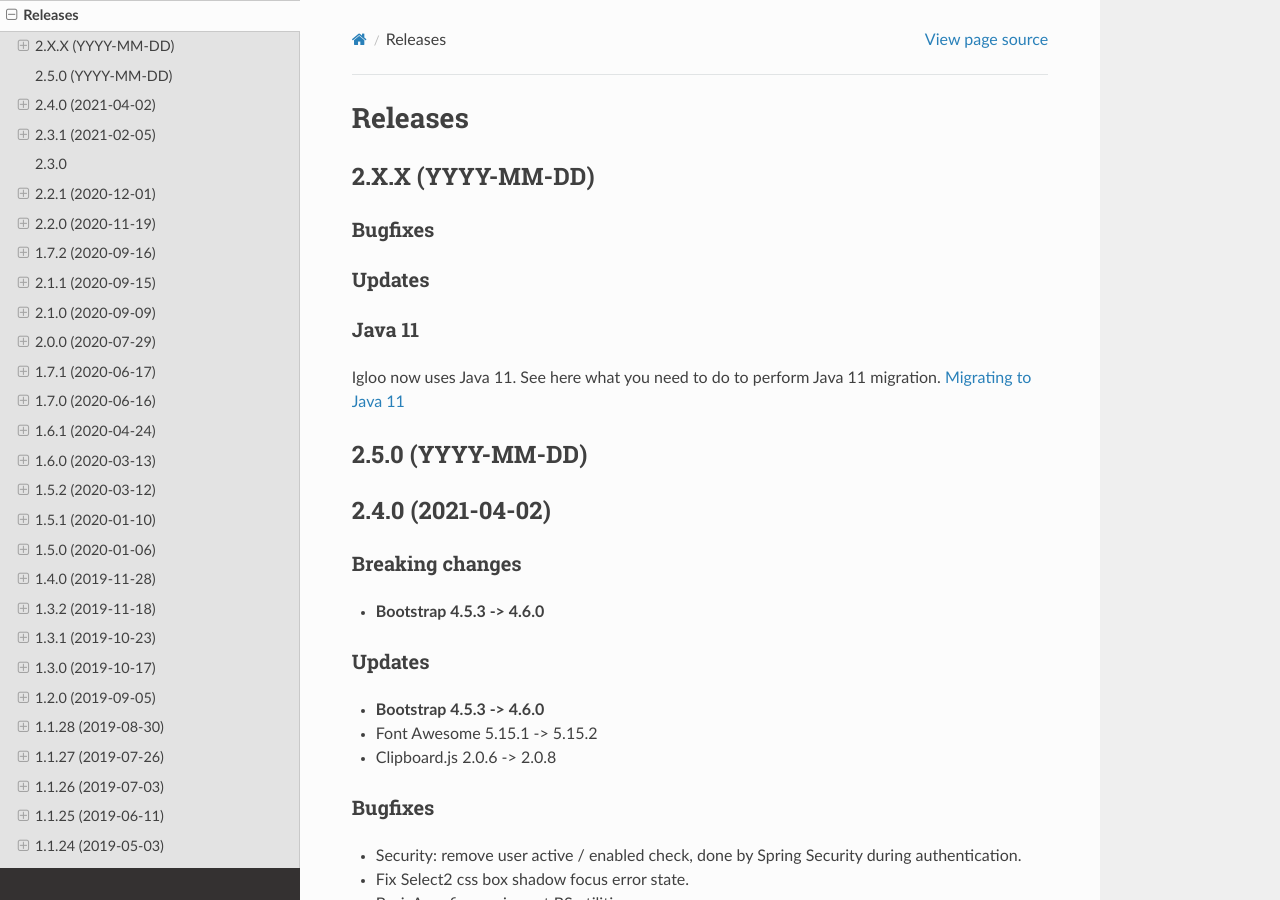
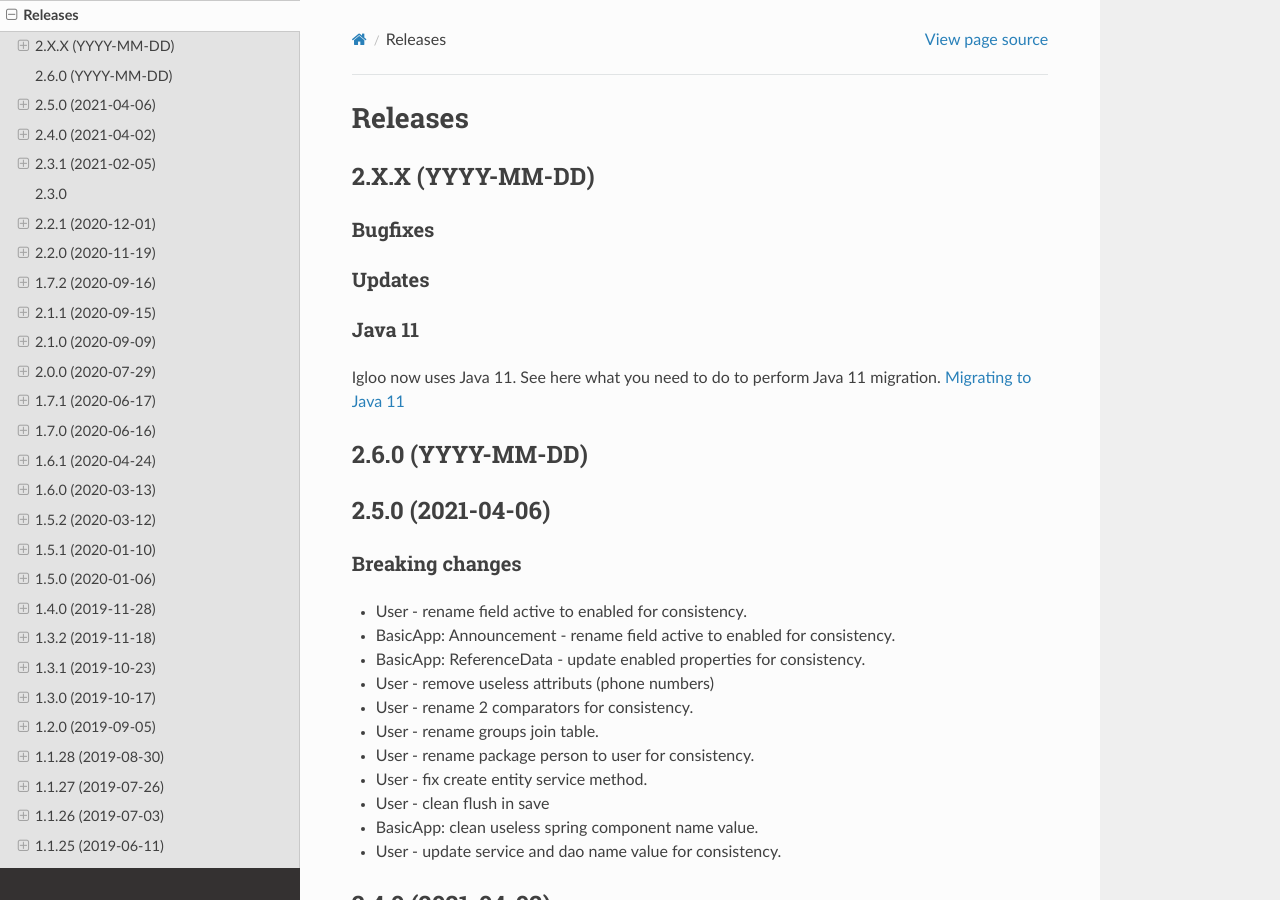
Before and after one commit to igloo-project/igloo-doc, a Sphinx documentation site: the page built from source/release-notes/releases.rst, in a window 1280 px wide and 900 px high. Built offline with Sphinx 7.4.7 and the Read the Docs theme 2.0.0, drawn with Linux system fonts in a browser that asks for light colours.

Commit message:
2.5.0: release notes

```diff
--- a/source/release-notes/releases.rst
+++ b/source/release-notes/releases.rst
@@ -19,10 +19,30 @@ Java 11
 Igloo now uses Java 11. See here what you need to do to perform Java 11 migration.
 :ref:`Migrating to Java 11 <migrating-to-java11>`
 
+.. _v2.6.0:
+
+2.6.0 (YYYY-MM-DD)
+##################
+
 .. _v2.5.0:
 
-2.5.0 (YYYY-MM-DD)
+2.5.0 (2021-04-06)
 ##################
+
+Breaking changes
+****************
+
+* User - rename field active to enabled for consistency.
+* BasicApp: Announcement - rename field active to enabled for consistency.
+* BasicApp: ReferenceData - update enabled properties for consistency.
+* User - remove useless attributs (phone numbers)
+* User - rename 2 comparators for consistency.
+* User - rename groups join table.
+* User - rename package person to user for consistency.
+* User - fix create entity service method.
+* User - clean flush in save
+* BasicApp: clean useless spring component name value.
+* User - update service and dao name value for consistency.
 
 .. _v2.4.0:
 
```
